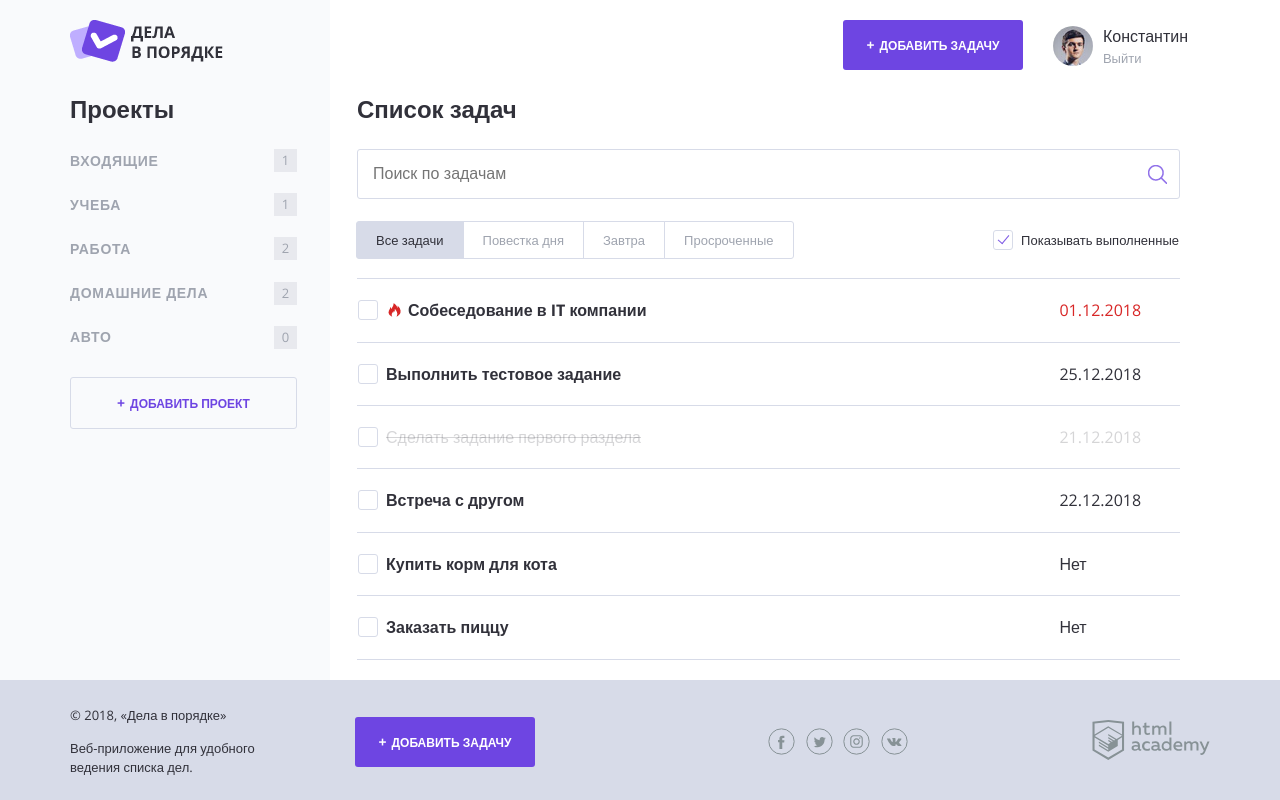
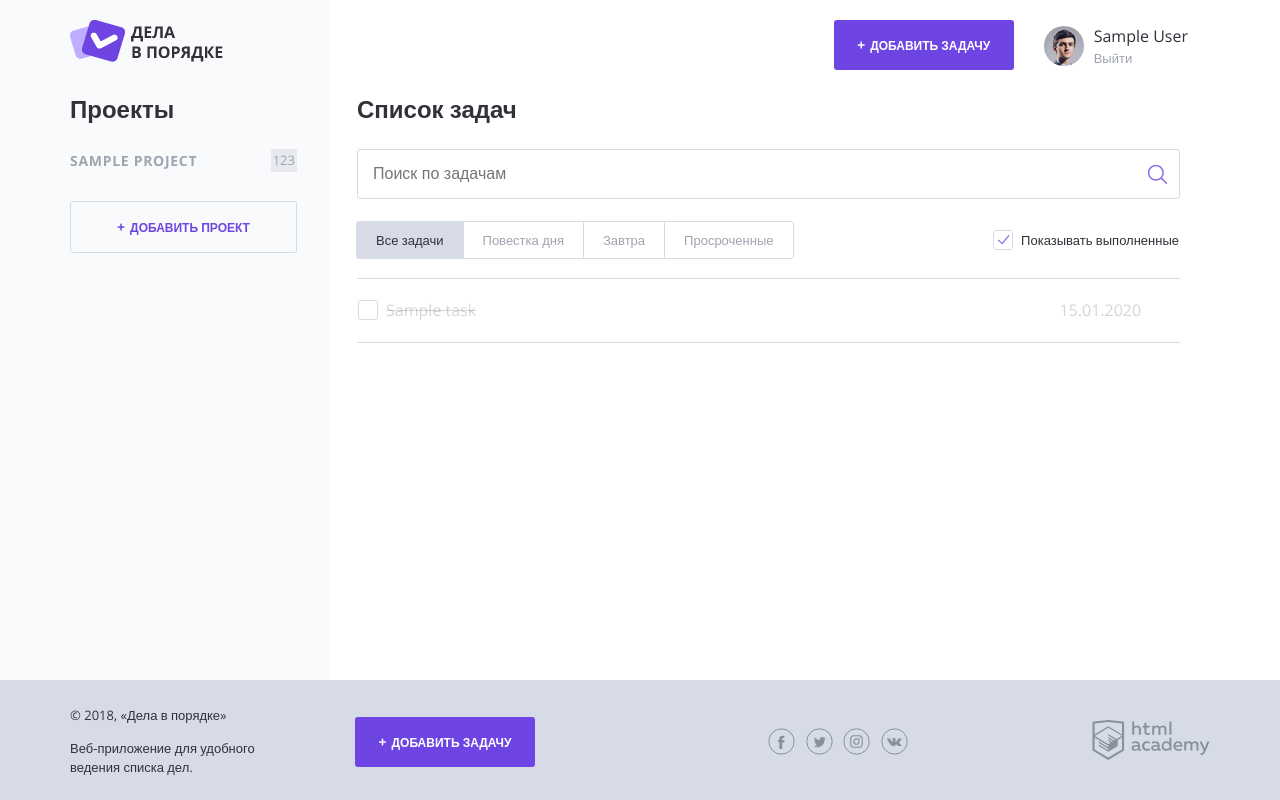
Before and after one commit to gyxman/147647-doingsdone, a PHP site: page / in a window 1280 px wide. Run offline with PHP 8.4, Linux system fonts and the light colour scheme; tables that the repository leaves empty hold one stand-in row (values such as "Sample post").

Commit message:
add hw 5-1

```diff
--- /dev/null
+++ b/config/db.php
@@ -0,0 +1,7 @@
+<?php
+return [
+    'host' => 'localhost',
+    'user' => 'root',
+    'password' => '',
+    'database' => 'doingsdone'
+];
--- a/functions.php
+++ b/functions.php
@@ -36,3 +36,5 @@ function checkDateTask($date) {
 
     return false;
 }
+
+$show_complete_tasks = rand(0, 1);
--- a/index.php
+++ b/index.php
@@ -1,23 +1,47 @@
 <?php
-require_once('functions.php');
-require_once('data.php');
+require_once 'init.php';
 
-function getCountTasks($tasks, $project) {
-    $count = 0;
-    foreach ($tasks as $task => $task_val) {
-        if ($task_val['category'] === $project) {
-            $count++;
-        }
+if (!$link) {
+    $error = mysqli_connect_error();
+    $content = include_template('error.php', ['error' => $error]);
+}
+else {
+    $sql_user = 'SELECT `name` FROM users';
+    $result_user = mysqli_query($link, $sql_user);
+    $user = mysqli_fetch_assoc($result_user);
+
+    $sql_projects = 'SELECT DISTINCT a.`name` FROM projects a LEFT JOIN tasks b ON a.id = b.project_id';
+    $result_projects = mysqli_query($link, $sql_projects);
+
+    $sql_tasks = 'SELECT * FROM tasks';
+    $result_tasks = mysqli_query($link, $sql_tasks);
+
+    $sql_tasks_count = 'SELECT `project_id`, SUM(project_id) FROM tasks GROUP BY `project_id`';
+    $result_tasks_count = mysqli_query($link, $sql_tasks_count);
+
+    if ($result_projects && $result_tasks) {
+        $projects = mysqli_fetch_all($result_projects, MYSQLI_ASSOC);
+        $tasks = mysqli_fetch_all($result_tasks, MYSQLI_ASSOC);
+        $tasks_count = mysqli_fetch_all($result_tasks_count, MYSQLI_ASSOC);
+        $page_content = include_template('index.php', ['tasks' => $tasks, 'show_complete_tasks' => $show_complete_tasks]);
+        $sidebar = include_template('sidebar.php', ['title' => 'Проекты', 'projects' => $projects]);
+        $layout_content = include_template('layout.php', [
+            'content' => $page_content,
+            'sidebar' => $sidebar,
+            'tasks' => $tasks,
+            'user_name' => $user,
+            'title' => 'Дела в порядке'
+        ]);
     }
-    return $count;
-};
-
-$page_content = include_template('index.php', ['tasks' => $tasks, 'show_complete_tasks' => $show_complete_tasks]);
-$layout_content = include_template('layout.php', [
-    'content' => $page_content,
-    'projects' => $projects,
-    'tasks' => $tasks,
-    'title' => 'Дела в порядке'
-]);
+    else {
+        $error = mysqli_error($link);
+        $page_content = include_template('error.php', ['error' => $error]);
+        $layout_content = include_template('layout.php', [
+            'content' => $page_content,
+            'user_name' => $user,
+            'title' => 'Произошла ошибка'
+        ]);
+    }
+}
 
 print($layout_content);
--- /dev/null
+++ b/init.php
@@ -0,0 +1,9 @@
+<?php
+require_once 'functions.php';
+$db = require_once 'config/db.php';
+
+$link = mysqli_connect($db['host'], $db['user'], $db['password'], $db['database']);
+mysqli_set_charset($link, "utf8");
+
+$categories = [];
+$content = '';
--- /dev/null
+++ b/templates/error.php
@@ -0,0 +1,2 @@
+<h2 class="content__main-heading">Произошла ошибка</h2>
+<p><?= $error; ?></p>
--- a/templates/index.php
+++ b/templates/index.php
@@ -22,8 +22,8 @@
 
 <table class="tasks">
     <?php foreach ($tasks as $task => $task_val): ?>
-        <?php if ($show_complete_tasks || $task_val['complete'] === 'Нет') : ?>
-            <tr class="tasks__item task<?php if ($task_val['complete'] === 'Да'): ?> task--completed<?php endif; ?><?php if (checkDateTask($task_val['date'])): ?> task--important<?php endif; ?>">
+        <?php if ($show_complete_tasks || $task_val['is_completed'] === '0') : ?>
+            <tr class="tasks__item task<?php if ($task_val['is_completed'] === '1'): ?> task--completed<?php endif; ?><?php if (checkDateTask($task_val['date_target'])): ?> task--important<?php endif; ?>">
                 <td class="task__select">
                     <label class="checkbox task__checkbox">
                         <input class="checkbox__input visually-hidden task__checkbox" type="checkbox" value="1">
@@ -38,7 +38,7 @@
                 -->
 
                 <td class="task__date">
-                    <?= $task_val['date']; ?>
+                    <?php $date = date_create($task_val['date_target']); echo date_format($date, 'd.m.Y'); ?>
                 </td>
             </tr>
         <?php endif; ?>
--- a/templates/layout.php
+++ b/templates/layout.php
@@ -28,7 +28,7 @@
                     </div>
 
                     <div class="user-menu__data">
-                        <p>Константин</p>
+                        <p><?=$user_name[name];?></p>
 
                         <a href="#">Выйти</a>
                     </div>
@@ -40,16 +40,7 @@
             <section class="content__side">
                 <h2 class="content__side-heading">Проекты</h2>
 
-                <nav class="main-navigation">
-                    <ul class="main-navigation__list">
-                        <?php foreach ($projects as $project): ?>
-                            <li class="main-navigation__list-item">
-                                <a class="main-navigation__list-item-link" href="#"><?= htmlspecialchars($project); ?></a>
-                                <span class="main-navigation__list-item-count"><?= getCountTasks($tasks, $project); ?></span>
-                            </li>
-                        <?php endforeach; ?>
-                    </ul>
-                </nav>
+                <?=$sidebar;?>
 
                 <a class="button button--transparent button--plus content__side-button"
                    href="pages/form-project.html" target="project_add">Добавить проект</a>
--- /dev/null
+++ b/templates/sidebar.php
@@ -0,0 +1,10 @@
+<nav class="main-navigation">
+    <ul class="main-navigation__list">
+        <?php foreach ($projects as $project): ?>
+            <li class="main-navigation__list-item">
+                <a class="main-navigation__list-item-link" href="#"><?= htmlspecialchars($project[name]); ?></a>
+                <span class="main-navigation__list-item-count">123</span>
+            </li>
+        <?php endforeach; ?>
+    </ul>
+</nav>
```
